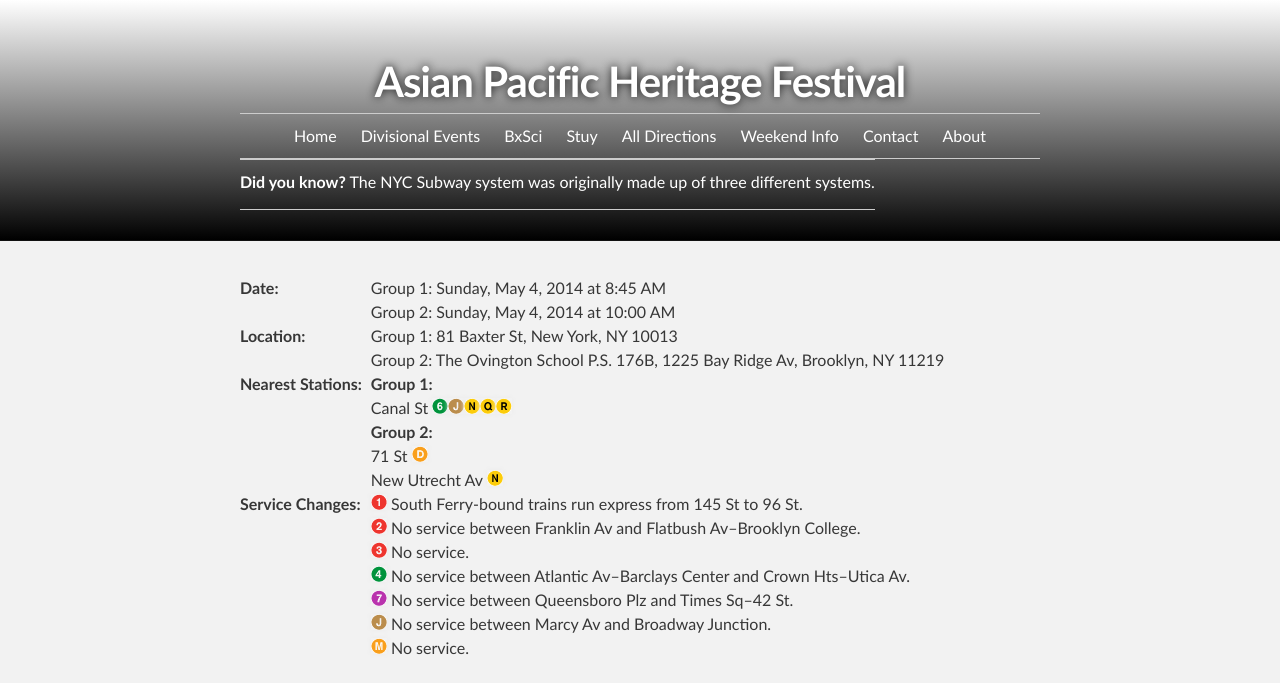
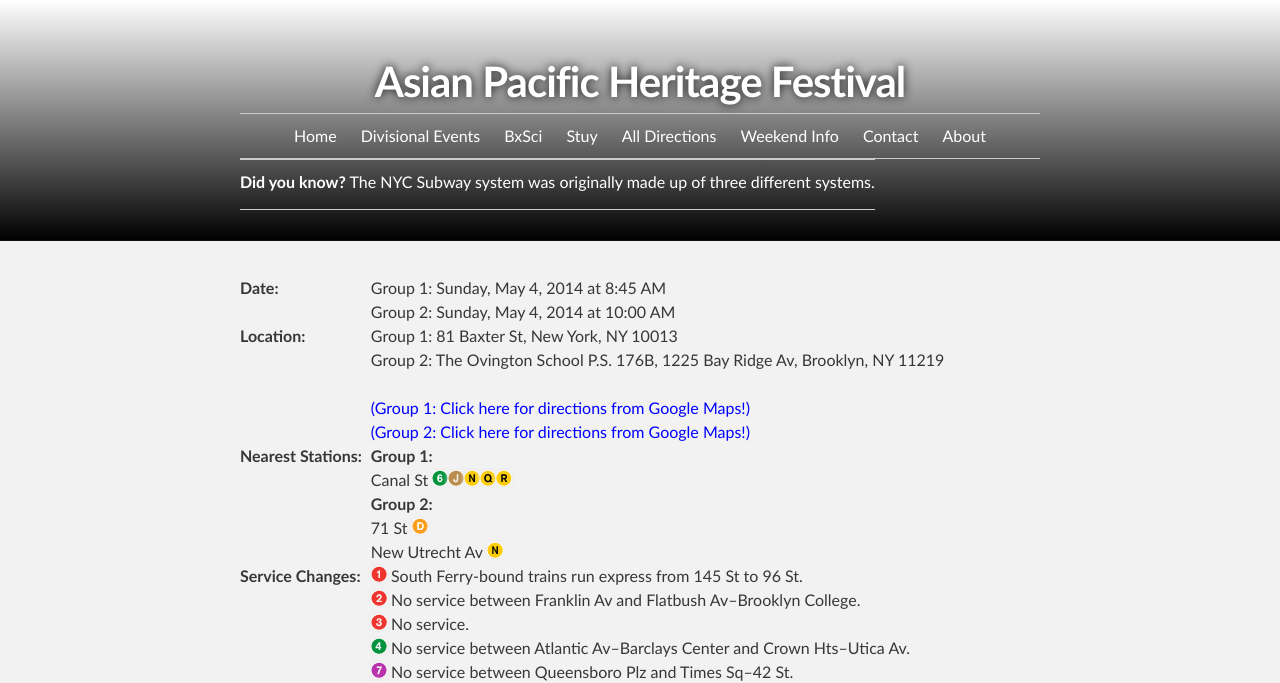
Before and after one commit to d11directions/d11directions.github.io, a Jekyll site: the page built from _posts/2014-05-04-Asian_Pacific_Heritage_Festival.html, in a window 1280 px wide. Shown: the top 683 px of the page. Built offline with Jekyll 4.4.1, drawn with Linux system fonts in a browser that asks for light colours.

Commit message:
Update direction layout

```diff
--- a/_layouts/direction.html
+++ b/_layouts/direction.html
@@ -23,7 +23,7 @@ layout: default
                 <td>{{ page.location }}{% if page.gmap %}<br><a href="{{ page.gmap }}" style="color:#0000FF; text-align:left">(Click here for directions from Google Maps!)</a>{% endif %}{% if page.gmaps %}<br>{% for gmap in page.gmaps %}<a href="{{ gmap.link }}" style="color:#0000FF; text-align:left">({{ gmap.for %}}: Click here for directions from Google Maps!)</a><br>{% endfor %}{% endif %}</td>
                 {% endif %}
                 {% if page.locations %}
-                <td>{% for loc in page.locations %}{{ loc }}<br>{% endfor %}{% if page.gmap %}<a href="{{ page.gmap }}" style="color:#0000FF; text-align:left">(Click here for directions from Google Maps!)</a>{% endif %}</td>
+                <td>{% for loc in page.locations %}{{ loc }}<br>{% endfor %}{% if page.gmap %}<a href="{{ page.gmap }}" style="color:#0000FF; text-align:left">(Click here for directions from Google Maps!)</a>{% endif %}{% if page.gmaps %}<br>{% for gmap in page.gmaps %}<a href="{{ gmap.link }}" style="color:#0000FF; text-align:left">({{ gmap.for %}}: Click here for directions from Google Maps!)</a><br>{% endfor %}{% endif %}</td>
                 {% endif %}
             </tr>
             <tr>
```
